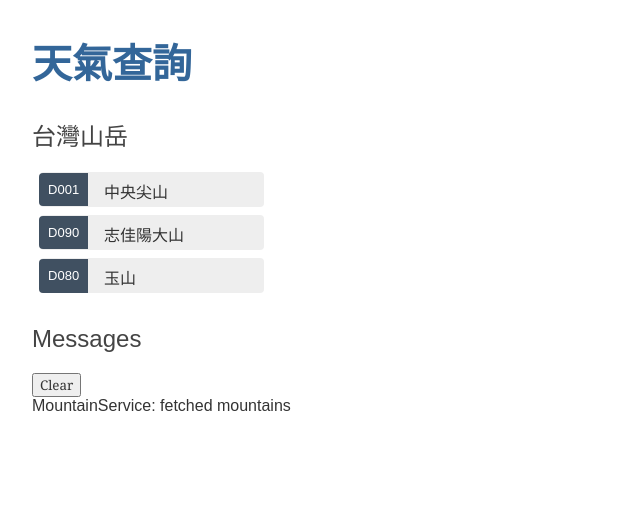
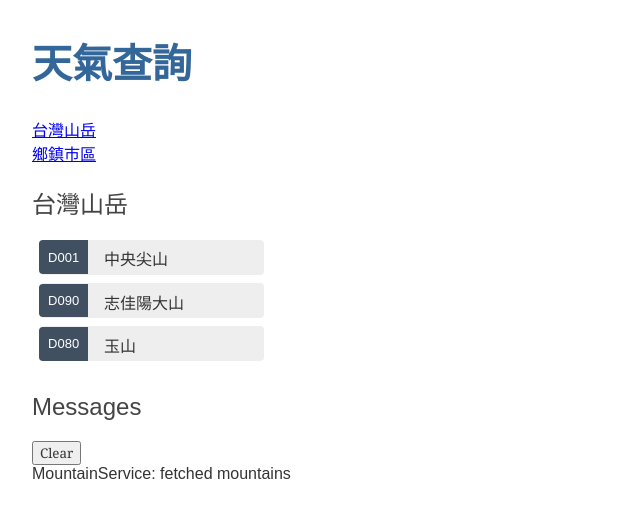
Before and after one commit to cool21540125/angular-map, an Angular app: page /mountain in a window 1280 px wide. Shown: the top 518 px of the page, without its empty margins (0-640 px from the left). Built offline with nearby package versions, Linux system fonts and the light colour scheme.

Commit message:
Chap5 routerLink OK

```diff
--- a/src/app/app-routing.module.ts
+++ b/src/app/app-routing.module.ts
@@ -1,8 +1,11 @@
 import { NgModule } from '@angular/core';
 import { Routes, RouterModule } from '@angular/router';
+import { MountainComponent } from './mountain/mountain.component';
 
 
-const routes: Routes = [];
+const routes: Routes = [
+  { path: 'mountain', component: MountainComponent }
+];
 
 @NgModule({
   imports: [RouterModule.forRoot(routes)],
--- a/src/app/app.component.html
+++ b/src/app/app.component.html
@@ -1,4 +1,11 @@
 <h1>{{title}}</h1>
-<app-mountain></app-mountain>
-<!-- <app-area></app-area> -->
+
+<nav>
+  <a routerLink="/mountain">台灣山岳</a>
+</nav>
+<nav>
+  <a href="javascript:void(0);">鄉鎮市區</a>
+</nav>
+
+<router-outlet></router-outlet>
 <app-messages></app-messages>
--- a/src/app/app.module.ts
+++ b/src/app/app.module.ts
@@ -1,7 +1,7 @@
 import { BrowserModule } from '@angular/platform-browser';
 import { NgModule } from '@angular/core';
 import { FormsModule } from '@angular/forms';
-// import { AppRoutingModule } from './app-routing.module';
+import { AppRoutingModule } from './app-routing.module';
 import { AppComponent } from './app.component';
 import { MountainComponent } from './mountain/mountain.component';
 import { AreaComponent } from './area/area.component';
@@ -18,7 +18,7 @@ import { MessagesComponent } from './messages/messages.component';
   ],
   imports: [
     BrowserModule,
-    // AppRoutingModule,
+    AppRoutingModule,
     FormsModule
   ],
   providers: [],
```
